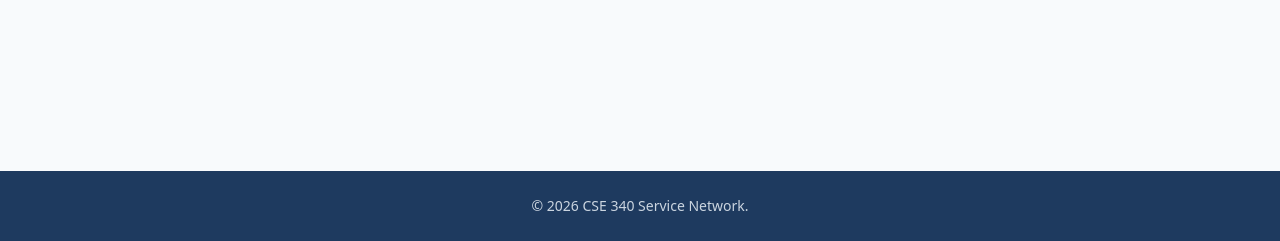
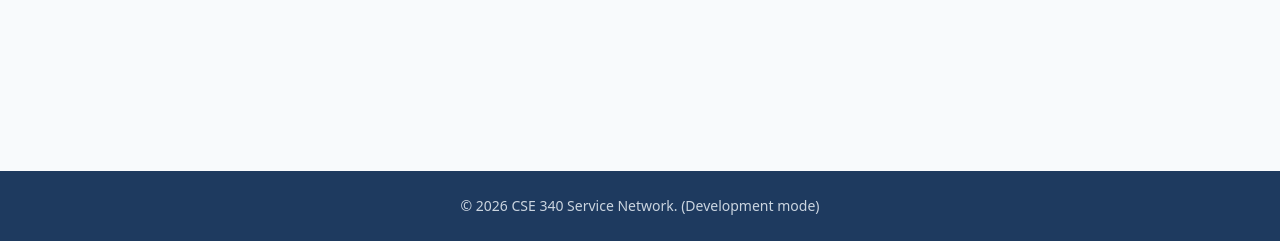
Before and after one commit to Joregesosa/cse340-course, a Node server app: page /projects in a window 1280 px wide. Shown: the part 559-800 px from the top of the page. Run offline with Node 20, Linux system fonts and the light colour scheme; data that the repository does not hold is empty.

Commit message:
feat: add middleware for request logging and environment variable access in templates

```diff
--- a/server.js
+++ b/server.js
@@ -30,6 +30,20 @@ app.set("view engine", "ejs");
 // Tell Express where to find your templates
 app.set("views", path.join(__dirname, "src/views"));
 
+// Middleware to log all incoming requests
+app.use((req, res, next) => {
+  if (NODE_ENV === "development") {
+    console.log(`${req.method} ${req.url}`);
+  }
+  next();
+});
+
+// Middleware to make NODE_ENV available to all templates
+app.use((req, res, next) => {
+    res.locals.NODE_ENV = NODE_ENV;
+    next();
+});
+
 /**
  * Routes
  */
@@ -60,7 +74,6 @@ app.listen(PORT, async () => {
   try {
     await testConnection();
     console.log(`Server is running at http://127.0.0.1:${PORT}`);
-    console.log(`Environment: ${NODE_ENV}`);
   } catch (error) {
     console.error("Error testing database connection:", error.message);
   }
--- a/src/views/partials/footer.ejs
+++ b/src/views/partials/footer.ejs
@@ -1,6 +1,11 @@
 
     <footer>
-        <p>&copy; <%= new Date().getFullYear() %> CSE 340 Service Network.</p>
+        <p>
+            &copy; <%= new Date().getFullYear() %> CSE 340 Service Network.
+            <% if(NODE_ENV === 'development'){ %>
+                (Development mode)
+            <% } %>
+        </p>
     </footer>
 </body>
 </html>
--- a/src/views/projects.ejs
+++ b/src/views/projects.ejs
@@ -3,13 +3,11 @@
   <h1><%= title %></h1>
   <h2>Upcoming Service Projects</h2>
   <ul>
-    <%
-      projects.forEach(pr => { %>
+    <% projects.forEach(pr => { %>
         <li>
            <%= pr.title %> - <%= pr.description%>
         </li>
-      <% })
-    %>
+    <% })%>
   </ul>
 </main>
 <%- include('partials/footer') %>
```
